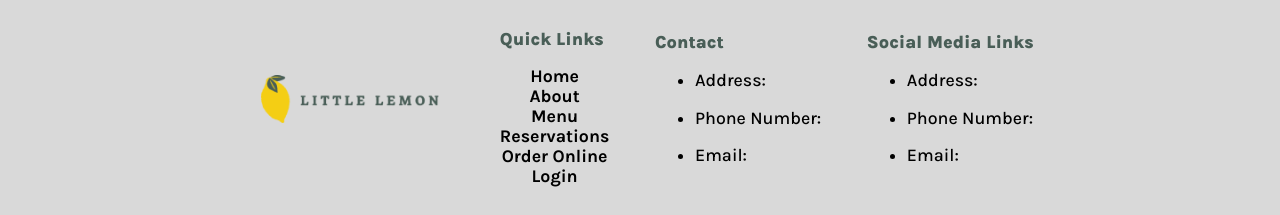
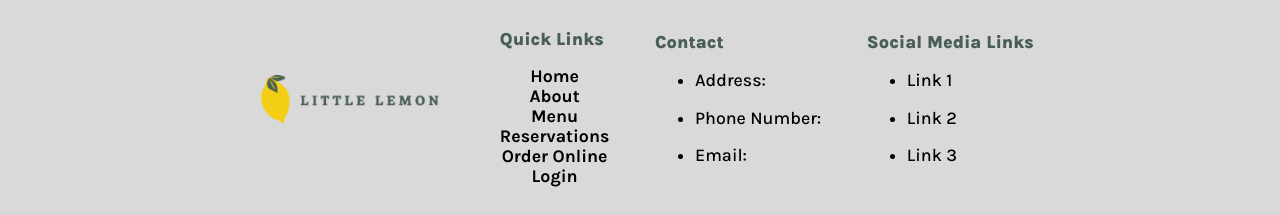
Before and after one commit to ProvidedPlay/Little-Lemon-Capstone-Project, a React (Create React App) app: page /#/ in a window 1280 px wide. Shown: the part 1138-1353 px from the top of the page. Built offline with nearby package versions, Linux system fonts and the light colour scheme; a web font is replaced by a local one.

Commit message:
Edited the footer page, social media links

```diff
--- a/src/components/Footer.js
+++ b/src/components/Footer.js
@@ -21,9 +21,9 @@ const Footer = () => {
             <section>
                 <p className="sectionTitleText">Social Media Links</p>
                 <ul>
-                    <li className="softHighlightText"><p>Address: </p></li>
-                    <li className="softHighlightText"><p>Phone Number: </p></li>
-                    <li className="softHighlightText"><p>Email: </p></li>
+                    <li className="softHighlightText"><p>Link 1 </p></li>
+                    <li className="softHighlightText"><p>Link 2</p></li>
+                    <li className="softHighlightText"><p>Link 3</p></li>
                 </ul>
             </section>
         </footer>
```
